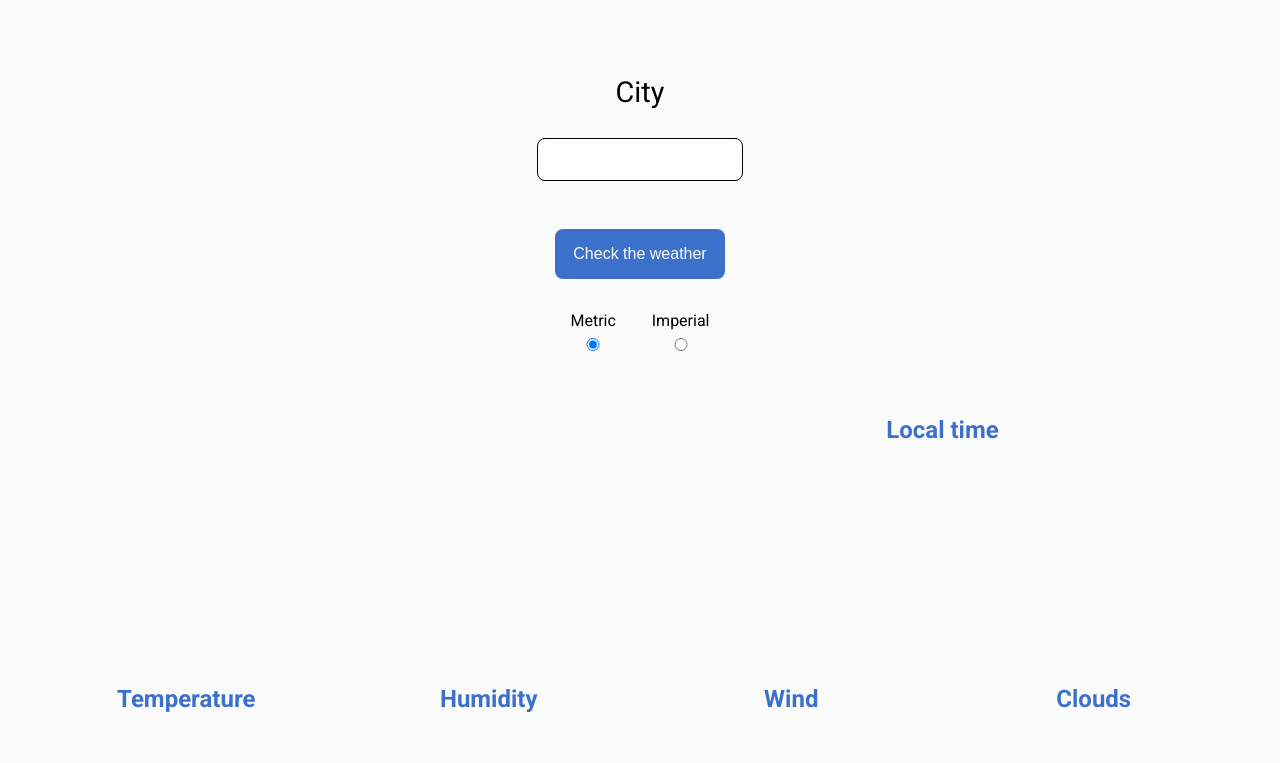
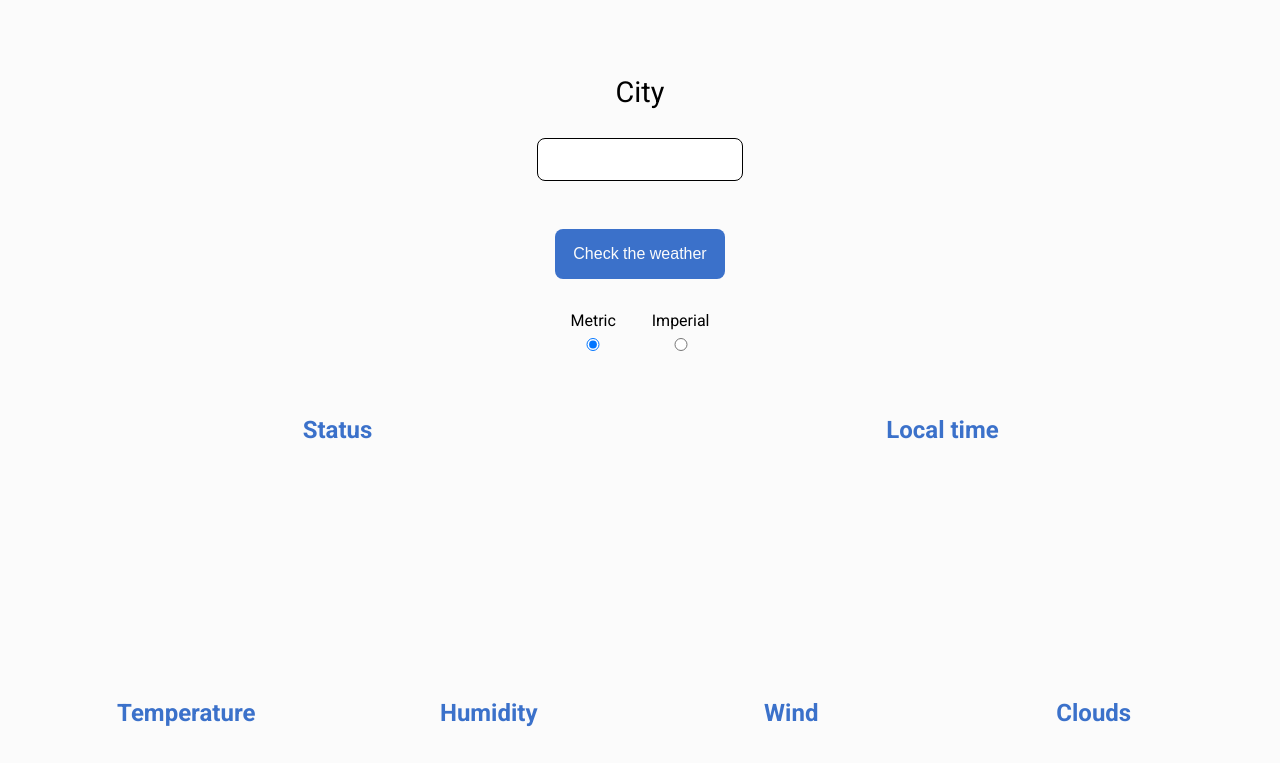
Before and after one commit to GPrzyborowski/weather-app, a plain HTML site: page index.html in a window 1280 px wide. Both pictures are taken after a click on the button "Check the weather". Shown: the part 108-871 px from the top of the page. Drawn offline with nearby package versions, Linux system fonts and the light colour scheme; files that its build step writes are made by us from their sources.

Commit message:
Added a title to the weather status field.

```diff
--- a/index.html
+++ b/index.html
@@ -44,6 +44,7 @@
         <div class="info-box d-none">
             <div class="weather-info">
                 <div class="weather-info__icon">
+                    <p class="weather-info__type">status</p>
                     <img class="weather-info__data weather-info__data--icon">
                 </div>
                 <div class="weather-info__time">
```
